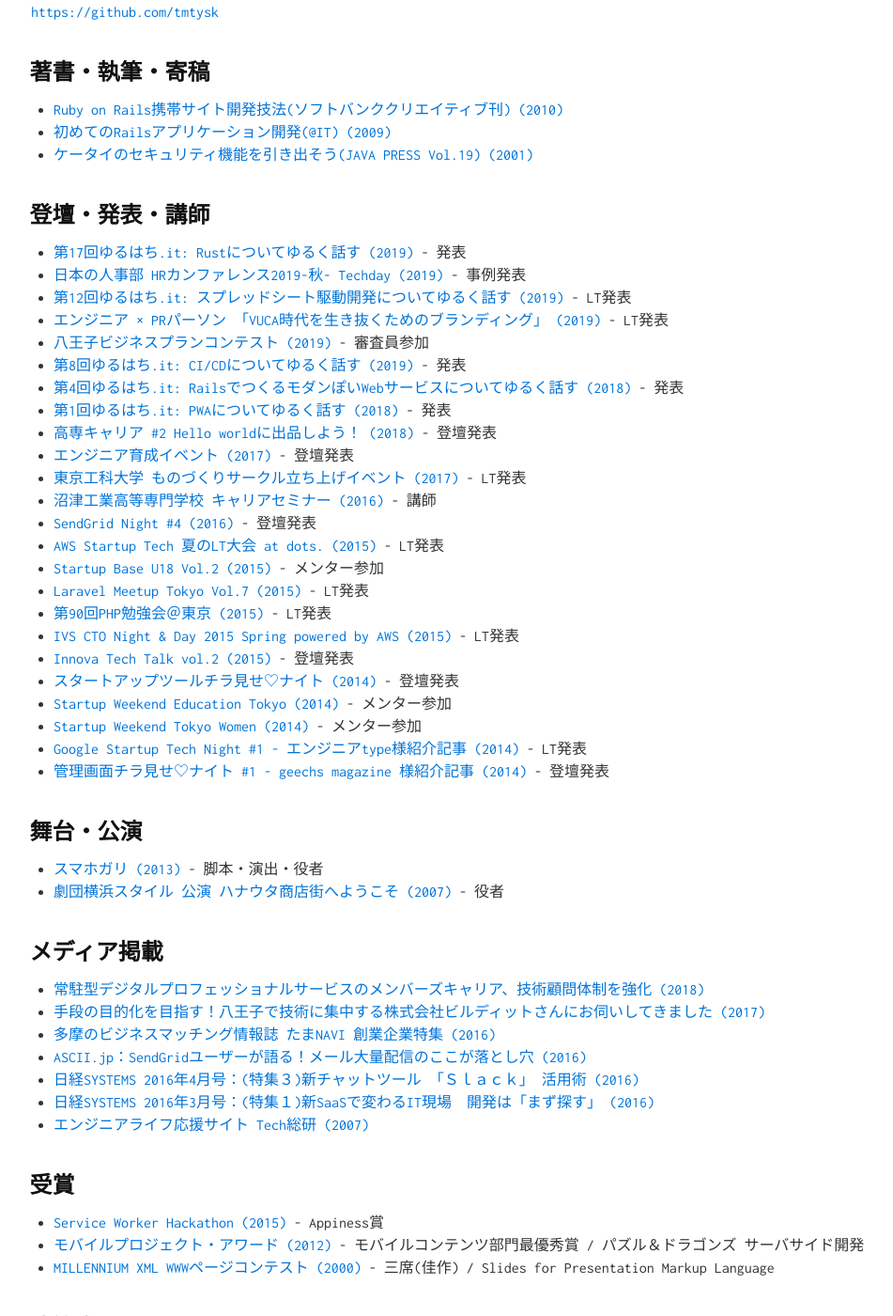
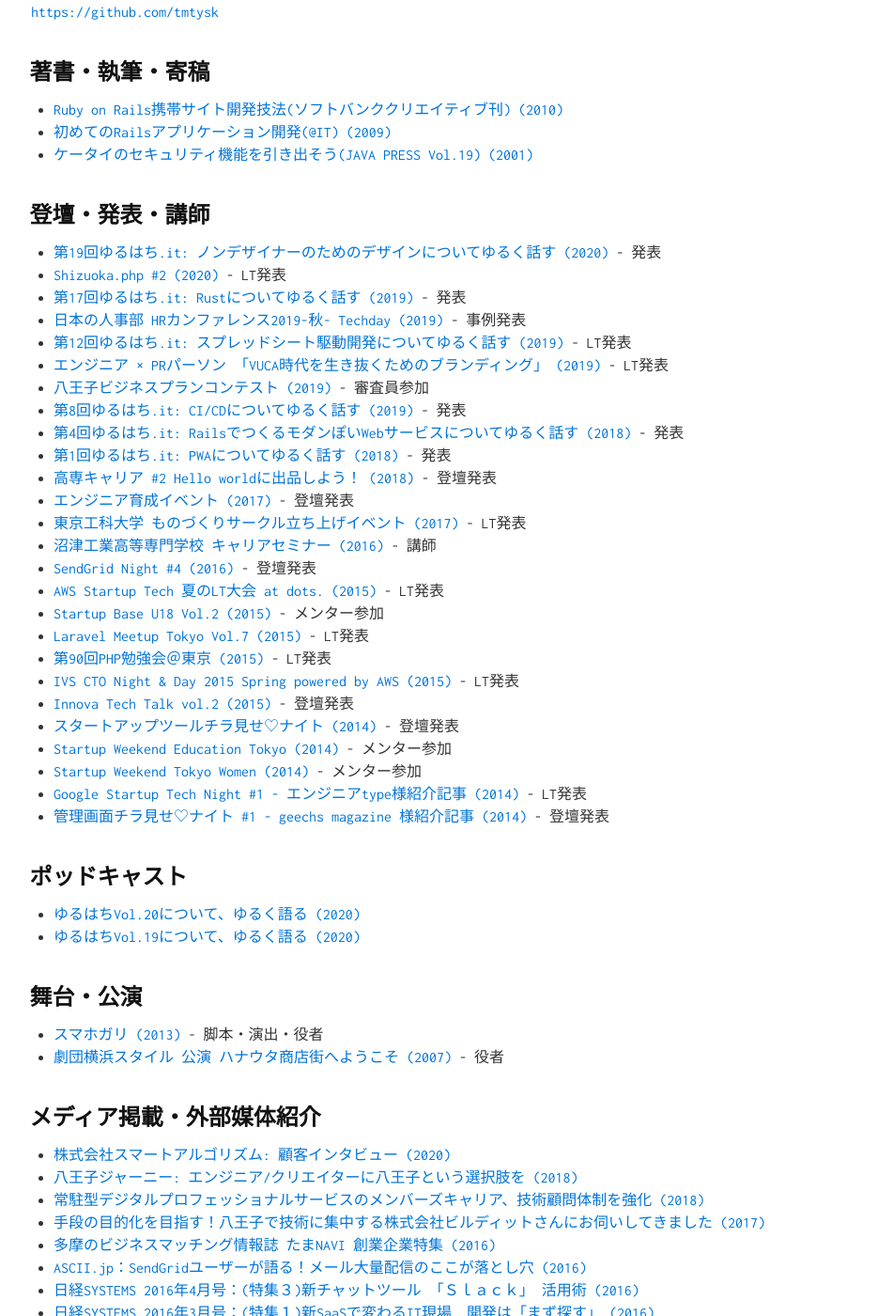
Before and after one commit to tmtysk/tmtysk.github.io, a Jekyll site: the page built from index.md, in a window 1280 px wide and 1400 px high, scrolled down 851 px. Shown: the whole window at 94% size, without its empty margins (15-966 px from the left). Built offline with Jekyll 4.4.1, drawn with Linux system fonts in a browser that asks for light colours; some of the changed text lies outside the part shown.

Commit message:
update media and talk.

```diff
--- a/index.md
+++ b/index.md
@@ -37,6 +37,8 @@ layout: default
 
 ## 登壇・発表・講師
 
+* [第19回ゆるはち.it: ノンデザイナーのためのデザインについてゆるく話す (2020)](https://yuruhachi-it.connpass.com/event/174196/) - 発表
+* [Shizuoka.php #2 (2020)](https://shizuokaphp.connpass.com/event/158145/) - LT発表
 * [第17回ゆるはち.it: Rustについてゆるく話す (2019)](https://yuruhachi-it.connpass.com/event/158723/) - 発表
 * [日本の人事部 HRカンファレンス2019-秋- Techday (2019)](https://jinjibu.jp/hr-conference/report/r201911/report.php?sid=1706) - 事例発表
 * [第12回ゆるはち.it: スプレッドシート駆動開発についてゆるく話す (2019)](https://yuruhachi-it.connpass.com/event/137255/) - LT発表
@@ -62,13 +64,20 @@ layout: default
 * [Google Startup Tech Night #1 - エンジニアtype様紹介記事 (2014)](http://engineer.typemag.jp/article/startuptechnight) - LT発表
 * [管理画面チラ見せ♡ナイト #1 - geechs magazine 様紹介記事 (2014)](http://geechs-magazine.com/2685) - 登壇発表
 
+## ポッドキャスト
+
+* [ゆるはちVol.20について、ゆるく語る (2020)](https://soundcloud.com/builditinc/vol20)
+* [ゆるはちVol.19について、ゆるく語る (2020)](https://soundcloud.com/builditinc/vol19)
+
 ## 舞台・公演
 
 * [スマホガリ (2013)](http://emoted.in/post/50909538425/) - 脚本・演出・役者
 * [劇団横浜スタイル 公演 ハナウタ商店街へようこそ (2007)](https://www.hamakei.com/headline/2901/) - 役者
 
-## メディア掲載
+## メディア掲載・外部媒体紹介
 
+* [株式会社スマートアルゴリズム: 顧客インタビュー (2020)](https://smartalgorithm.co.jp/success/buildit/)
+* [八王子ジャーニー: エンジニア/クリエイターに八王子という選択肢を (2018)](https://8dabe.com/2018/12/11/bldt-2/)
 * [常駐型デジタルプロフェッショナルサービスのメンバーズキャリア、技術顧問体制を強化 (2018)](https://prtimes.jp/main/html/rd/p/000000001.000036425.html)
 * [手段の目的化を目指す！八王子で技術に集中する株式会社ビルディットさんにお伺いしてきました (2017)](http://lantern.builderscon.io/entry/2017/05/22/090000)
 * [多摩のビジネスマッチング情報誌 たまNAVI 創業企業特集 (2016)](https://ebook.ebook7.jp/html/tamashin/2841/#8)
```
Also changed, not shown: other parts of index.md (+1 -1 lines).
